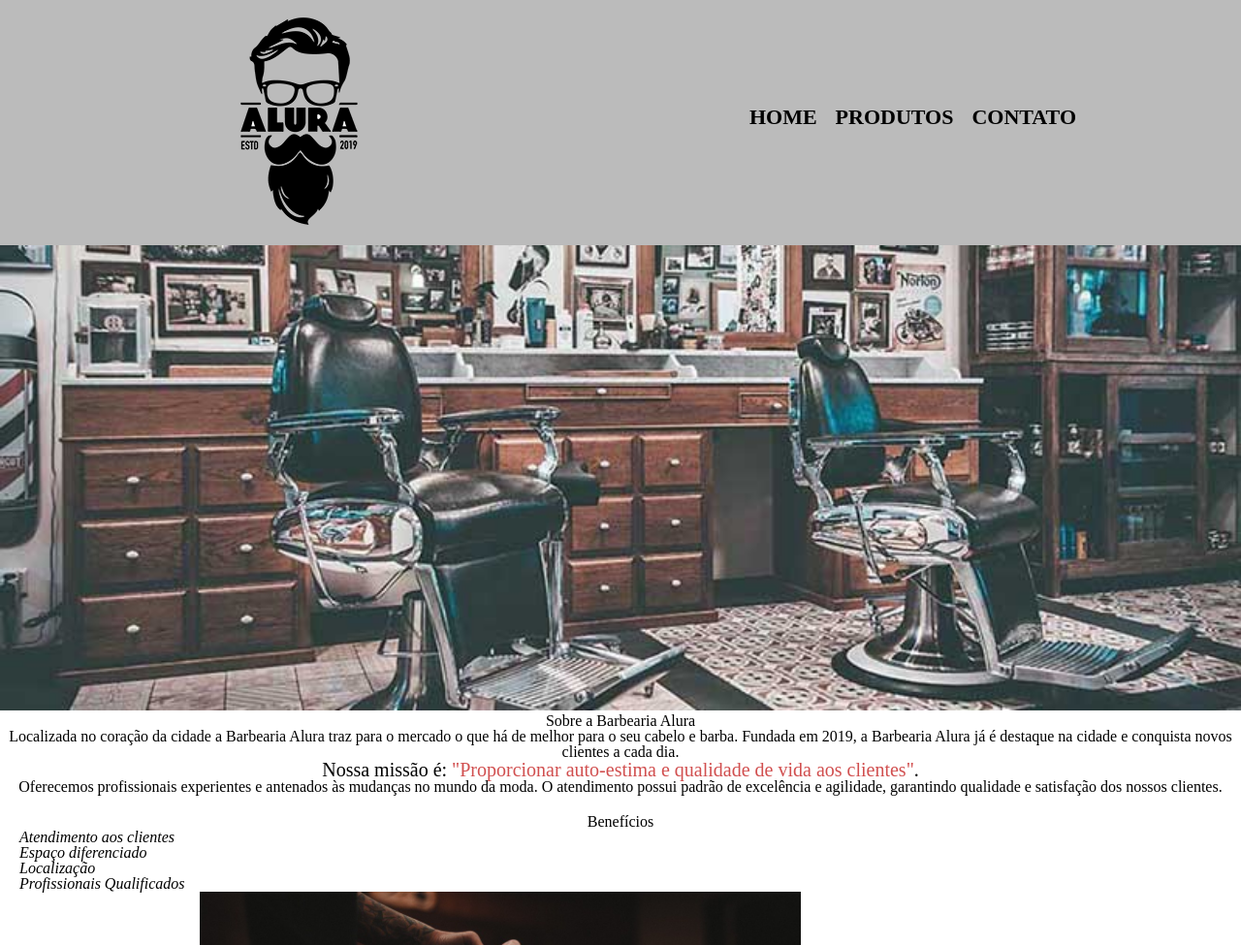
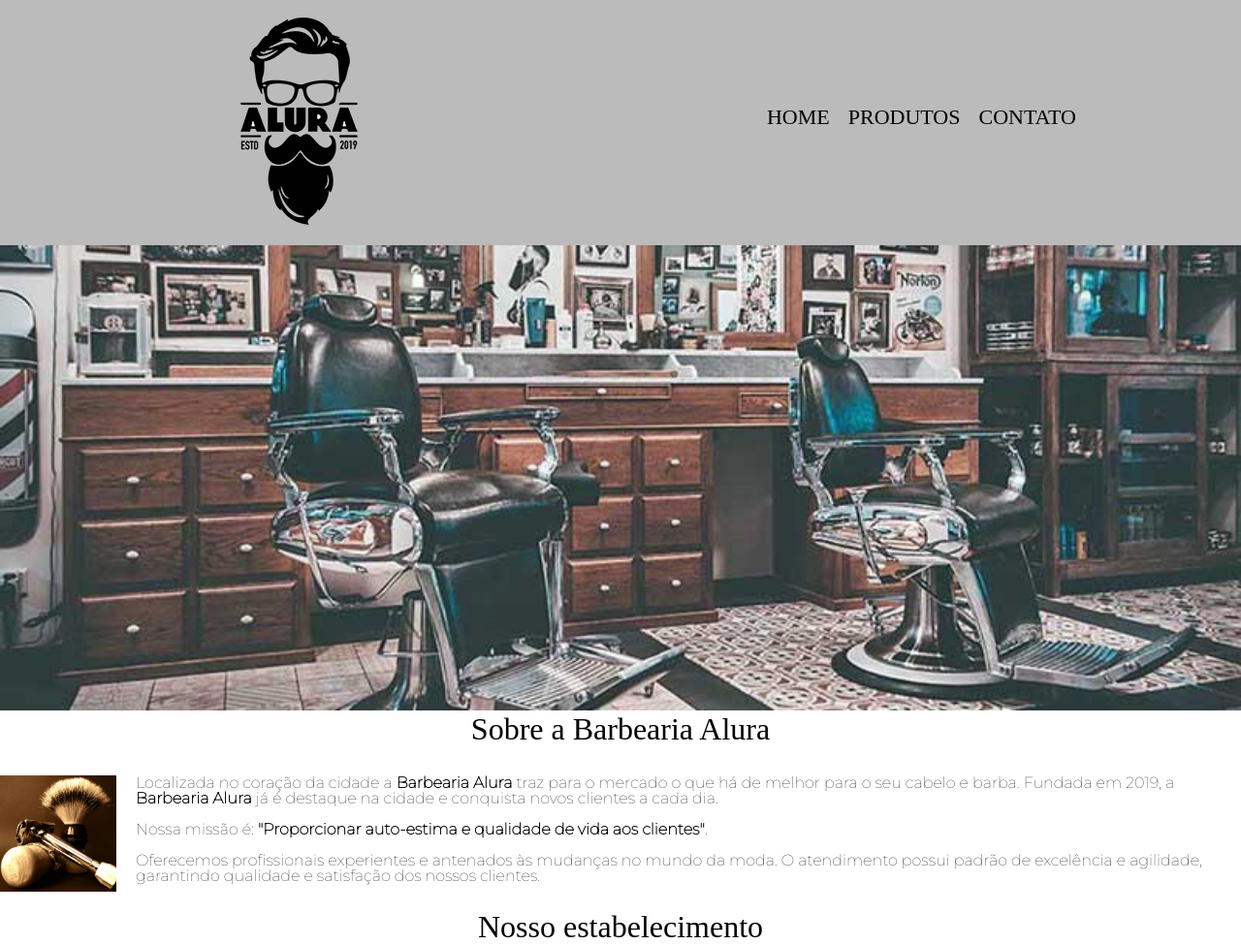
Before and after one commit to daniloprog/projeto_barbeariaAlura, a plain HTML site: page index.html in a window 1280 px wide. Shown: the top 975 px of the page at 97% size. Drawn offline with Linux system fonts and the light colour scheme.

Commit message:
atualização

```diff
--- a/index.html
+++ b/index.html
@@ -8,6 +8,7 @@
 
     <link rel="stylesheet" href="style-home.css">
     <link rel="stylesheet" href="reset.css">
+    <link href="https://fonts.googleapis.com/css2?family=Montserrat:wght@100&display=swap" rel="stylesheet">
 
 </head>
 <body>
@@ -28,22 +29,33 @@
 
     </header>
 
-    <img id="banner" src="imagens-home/banner.jpg";>
+    <img class="banner" src="imagens-home/banner.jpg";>
 
     <main>
 
         <section class="principal">
 
-            <h2 class="titulo-centralizado" >Sobre a Barbearia Alura</h2>
-                <p >Localizada no coração da cidade a <strong>Barbearia Alura</strong> traz para o mercado o que há de melhor para o seu cabelo e barba. Fundada em 2019, a <strong>Barbearia Alura</strong> já é destaque na cidade e conquista novos clientes a cada dia.</p>
-                <p id="missao"><em>Nossa missão é:<strong> "Proporcionar auto-estima e qualidade de vida aos clientes"</strong>.</em></p>
-                <p >Oferecemos profissionais experientes e antenados às mudanças no mundo da moda. O atendimento possui padrão de excelência e agilidade, garantindo qualidade e satisfação dos nossos clientes.</p>
+            <h2 class="titulo-principal" >Sobre a Barbearia Alura</h2>
 
+            <img class="utensilios" src="imagens-home/utensilios.jpg" alt="Utensilios de um barbeiro">
+
+            <p >Localizada no coração da cidade a <strong>Barbearia Alura</strong> traz para o mercado o que há de melhor para o seu cabelo e barba. Fundada em 2019, a <strong>Barbearia Alura</strong> já é destaque na cidade e conquista novos clientes a cada dia.</p>
+            <p>Nossa missão é:<strong> "Proporcionar auto-estima e qualidade de vida aos clientes"</strong>.</p>
+            <p >Oferecemos profissionais experientes e antenados às mudanças no mundo da moda. O atendimento possui padrão de excelência e agilidade, garantindo qualidade e satisfação dos nossos clientes.</p>
         </section>
+
+        </section class="mapa">
+            <h3 class="titulo-principal">Nosso estabelecimento</h3>
+            <p>Nosso estabelecimento está localizado no coração da cidade.</p>
+        </section>
+
+        <iframe src="https://www.google.com/maps/embed?pb=!1m18!1m12!1m3!1d3656.441601095369!2d-46.63462888554235!3d-23.588490468478685!2m3!1f0!2f0!3f0!3m2!1i1024!2i768!4f13.1!3m3!1m2!1s0x94ce5ba6816fe839%3A0xda8627521b8e4b90!2sAlura!5e0!3m2!1spt-BR!2sbr!4v1672080905013!5m2!1spt-BR!2sbr" width="100%" height="300" style="border:0;" allowfullscreen="" loading="lazy" referrerpolicy="no-referrer-when-downgrade"></iframe>
+
+
 
         <section class="beneficios">
 
-            <h3 class="titulo-centralizado">Benefícios</h3>
+            <h3 class="titulo-principal">Benefícios</h3>
                 <ul>
                     <li class="itens">Atendimento aos clientes</li>
                     <li class="itens">Espaço diferenciado</li>
@@ -52,6 +64,10 @@
                 </ul>
 
             <img src="imagens-home/beneficios.jpg" class="imagembeneficios">
+
+            <div class="video">
+                </div><iframe width="560" height="315" src="https://www.youtube.com/embed/wcVVXUV0YUY" title="YouTube video player" frameborder="0" allow="accelerometer; autoplay; clipboard-write; encrypted-media; gyroscope; picture-in-picture" allowfullscreen></iframe>
+            </div>
 
         </section>
 
--- a/style-contato.css
+++ b/style-contato.css
@@ -3,6 +3,10 @@
 header {
     background: #bbbbbb;
     padding: 20px 0px;
+}
+
+body {
+    font-family: 'Montserrat', sans-serif;
 }
 
 .logo {
--- a/style-home.css
+++ b/style-home.css
@@ -5,9 +5,54 @@ header {
     padding: 20px 0px;
 }
 
-#banner {
+body {
+    font-family: 'Montserrat', sans-serif;
+}
+
+.banner {
     width: 100%;
 }
+
+.titulo-principal {
+    text-align: center;
+    font-size: 2em;
+    margin: 0 0 1em;
+    clear: left;
+}
+
+.principal p {
+    margin: 0 0 1em;
+    font-family: 'Montserrat', sans-serif;
+}
+
+.principal strong {
+    font-weight: bold;
+}
+
+.utensilios {
+    width: 120px;
+    float: left;
+    margin: 0 20px 20px 0;
+}
+
+.imagembeneficios {
+    width: 60%;
+}
+
+.mapa {
+    padding: 3em 0;
+}
+
+.video {
+    width: 560px;
+    margin: 1em auto;
+}
+
+
+
+
+
+
 
 .logo {
     padding-left: 50px;
@@ -33,7 +78,6 @@ nav li {
 nav a {
     text-transform: uppercase;
     color: #000000;
-    font-weight: bold;
     font-size: 22px;
     text-decoration: none;
 }
@@ -42,21 +86,6 @@ nav a:hover {
     text-decoration: underline;
     color: #ffa500;
     transition: 0.5s;
-}
-body {
-   background: #FFFFFF;
-}
-
-p {
-    text-align: center;
-}
-
-#missao {
-    font-size: 20px;
-}
-
-em strong {
-    color: #d14f4f;
 }
 
 .itens {
@@ -68,20 +97,6 @@ em strong {
     padding: 20px;
 }
 
-.titulo-centralizado {
-    text-align: center;
-}
-
-.beneficios ul {
-    display: inline;
-    vertical-align: top;
-    width: 20%;
-    margin-right: 15%;
-}
-
-.imagembeneficios {
-    width: 50%;
-}
 
 footer {
     text-align: center;
@@ -94,3 +109,8 @@ footer {
     font-size: 13px;
     margin: 40px 0px 0px;
 }
+
+.video {
+    width: 560px;
+    margin: 1em auto;
+}
--- a/style-produtos.css
+++ b/style-produtos.css
@@ -3,6 +3,10 @@
 header {
     background: #bbbbbb;
     padding: 20px 0px;
+}
+
+body {
+    font-family: 'Montserrat', sans-serif;
 }
 
 .logo {
@@ -32,6 +36,7 @@ nav a {
     font-weight: bold;
     font-size: 22px;
     text-decoration: none;
+    font-family: 'Montserrat', sans-serif;
 }
 
 nav a:hover {
```
Also changed, not shown: contatos.html (+1 -0 lines), produtos.html (+2 -0 lines), imagens-home/utensilios.jpg (added).
